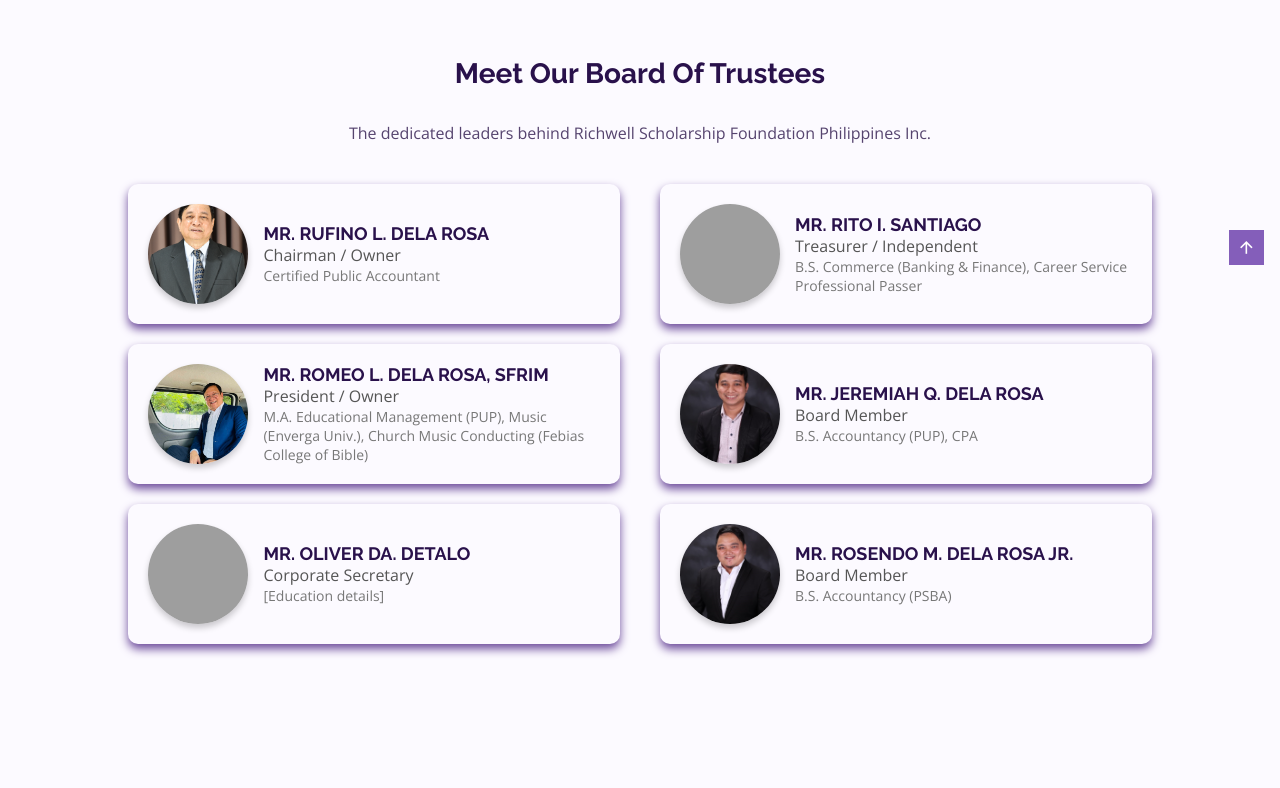
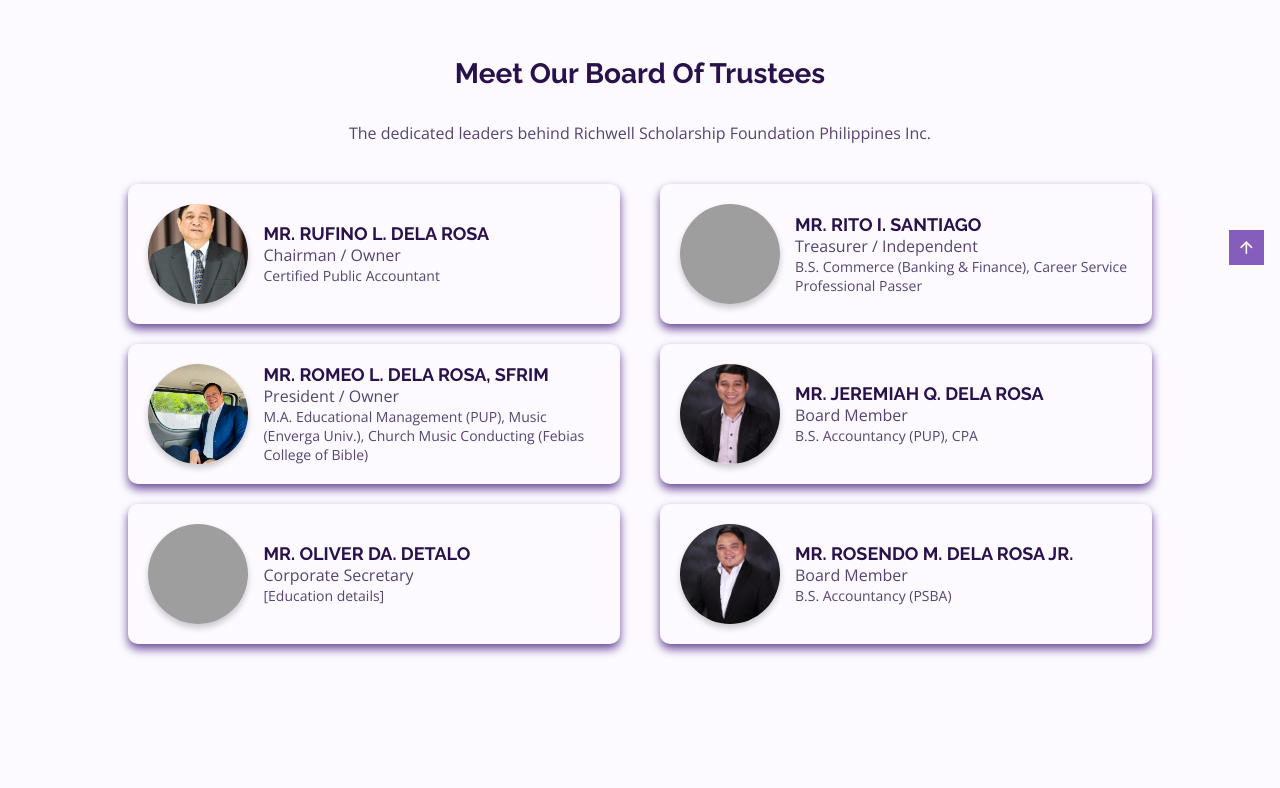
Before and after one commit to RSFPHILSINC/rsfphils, a PHP site: page /Pages/Trustees.html in a window 1280 px wide. Shown: the part 695-1483 px from the top of the page. Run offline with PHP 8.4, Linux system fonts and the light colour scheme; grey boxes are pictures that could not be loaded.

Commit message:
Update styles.css

```diff
--- a/assets/css/styles.css
+++ b/assets/css/styles.css
@@ -610,12 +610,12 @@ input {
 
 .board__position {
   font-size: 16px;
-  color: #555;
+  color: var(--text-color);
 }
 
 .board__education {
   font-size: 14px;
-  color: #777;
+  color: var(--text-color);
 }
 
 /* Responsive Design */
```
